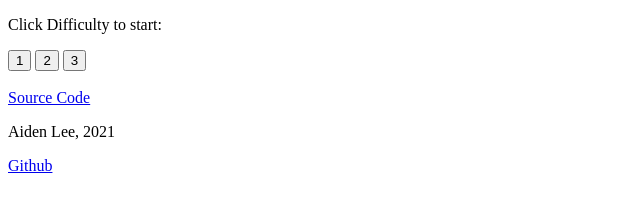
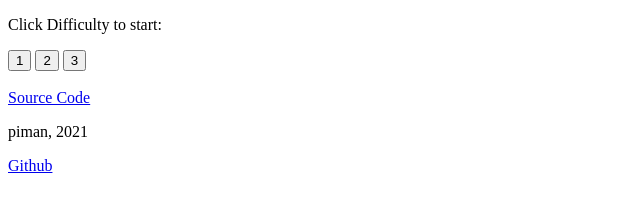
Before and after one commit to piman51277/connect4-minimax, a website: page public/index.html in a window 1280 px wide. Shown: the full height of the page, 0-640 px from the left. Drawn offline with Linux system fonts and the light colour scheme.

Commit message:
change to username

```diff
--- a/public/index.html
+++ b/public/index.html
@@ -411,7 +411,7 @@
     <br>
     <a href="https://github.com/piman51277/connect4-minimax">Source Code</a>
     <br>
-    <p>Aiden Lee, 2021</p>
+    <p>piman, 2021</p>
     <a href="https://github.com/piman51277">Github</a>
 </body>
 
```
